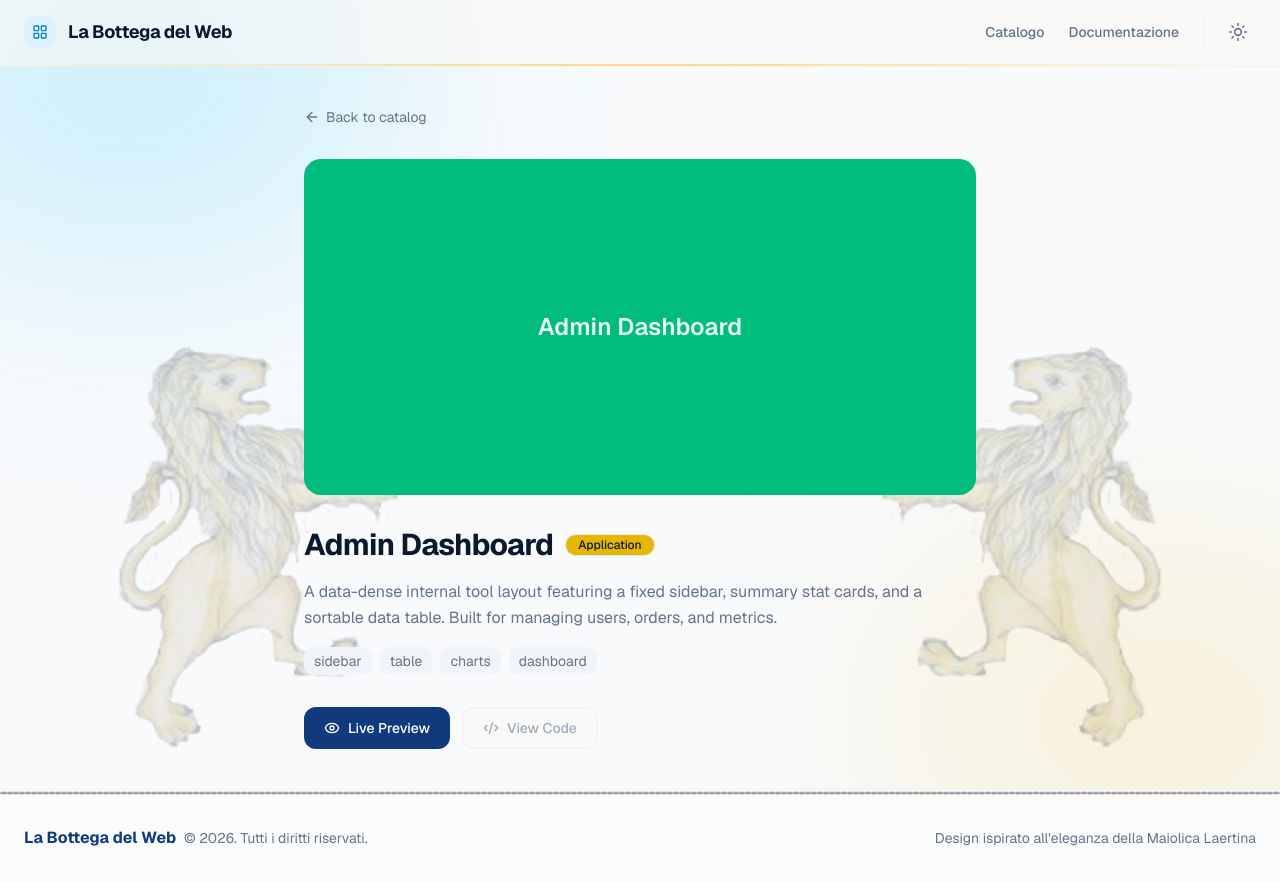
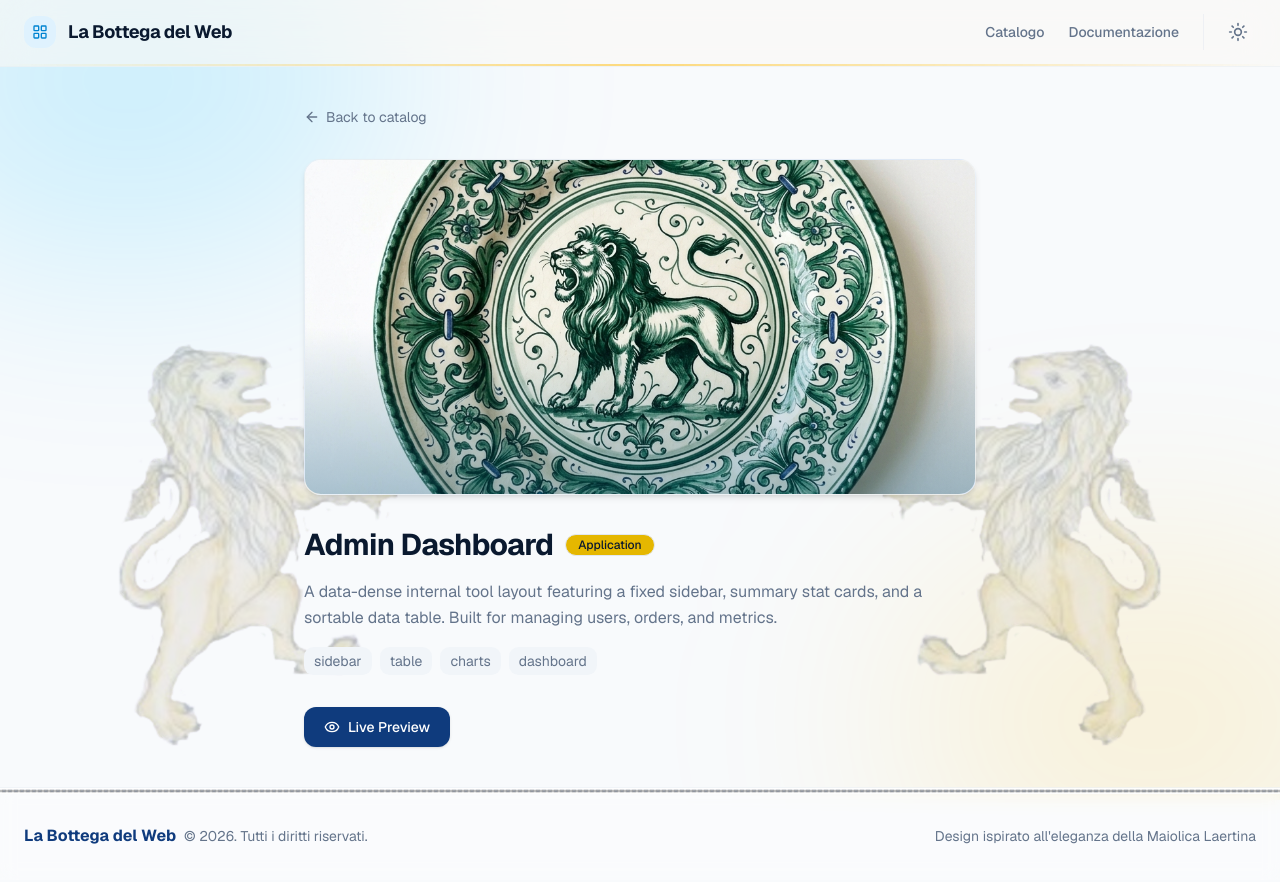
Before and after one commit to AngeLorenzo04/Temeplate-Catalog, a Next.js app: page /templates/admin-dashboard in a window 1280 px wide. Built offline with nearby package versions, Linux system fonts and the light colour scheme.

Commit message:
feat: replace placeholder thumbnail with dynamic Image component and remove code view button

```diff
--- a/app/templates/[slug]/page.tsx
+++ b/app/templates/[slug]/page.tsx
@@ -1,6 +1,7 @@
 import Link from "next/link"
+import Image from "next/image"
 import { notFound } from "next/navigation"
-import { ArrowLeft, Code2, Eye } from "lucide-react"
+import { ArrowLeft, Eye } from "lucide-react"
 import { getTemplate, templates } from "@/lib/templates"
 
 export function generateStaticParams() {
@@ -25,11 +26,14 @@ export default async function TemplateDetailPage({ params }: { params: Promise<{
         Back to catalog
       </Link>
 
-      <div
-        className={`mb-8 flex aspect-[2/1] items-center justify-center rounded-xl ${template.thumbnailColor}`}
-        aria-hidden="true"
-      >
-        <span className="text-2xl font-semibold text-white/90">{template.name}</span>
+      <div className="relative mb-8 flex aspect-[2/1] w-full items-center justify-center overflow-hidden rounded-xl bg-gradient-to-br from-sky-50 via-amber-50/50 to-blue-100 dark:from-slate-900 dark:via-amber-900/10 dark:to-blue-950 border border-border/50 shadow-md">
+        <Image
+          src={template.thumbnail}
+          alt={template.name}
+          fill
+          className="object-cover"
+        />
+        <div className="absolute inset-0 bg-gradient-to-t from-sky-900/40 via-transparent to-transparent opacity-80" />
       </div>
 
       <div className="flex flex-col gap-4">
@@ -53,20 +57,11 @@ export default async function TemplateDetailPage({ params }: { params: Promise<{
         <div className="mt-4 flex flex-wrap gap-3">
           <Link
             href={`/templates/${template.slug}/preview`}
-            className="inline-flex items-center gap-2 rounded-lg bg-primary px-5 py-2.5 text-sm font-medium text-primary-foreground transition-opacity hover:opacity-90"
+            className="inline-flex items-center gap-2 rounded-lg bg-primary px-5 py-2.5 text-sm font-medium text-primary-foreground transition-opacity hover:opacity-90 shadow-sm"
           >
             <Eye className="size-4" aria-hidden="true" />
             Live Preview
           </Link>
-          <button
-            type="button"
-            disabled
-            aria-disabled="true"
-            className="inline-flex cursor-not-allowed items-center gap-2 rounded-lg border border-border bg-background px-5 py-2.5 text-sm font-medium text-muted-foreground opacity-60"
-          >
-            <Code2 className="size-4" aria-hidden="true" />
-            View Code
-          </button>
         </div>
       </div>
     </main>
```
